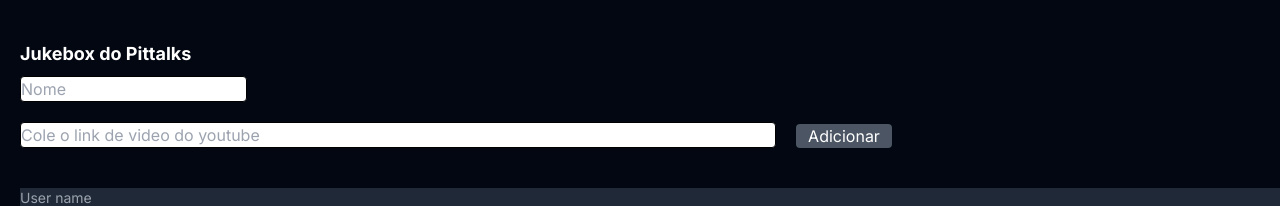
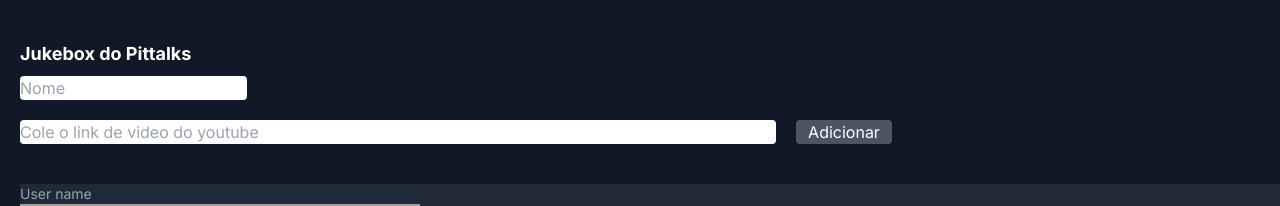
Before and after one commit to Eduardo123Andrade/jukebox, a Next.js app in the folder web/: page / in a window 1280 px wide. Shown: the top 206 px of the page. Built offline with nearby package versions, Linux system fonts and the light colour scheme; grey boxes are pictures that could not be loaded.

Commit message:
Fix - fixed layout

```diff
--- a/web/src/app/layout.tsx
+++ b/web/src/app/layout.tsx
@@ -15,7 +15,7 @@ interface RootLayoutProps {
 const RootLayout: React.FC<RootLayoutProps> = ({ children }) => {
   return (
     <html lang="en">
-      <body className={`${inter.className} bg-gray-950`}>{children}</body>
+      <body className={`${inter.className} bg-gray-900`}>{children}</body>
     </html>
   )
 }
--- a/web/src/components/Header.tsx
+++ b/web/src/components/Header.tsx
@@ -45,7 +45,7 @@ export const Header: React.FC<HeaderProps> = (props) => {
           <input
             ref={inputRef}
             type="text"
-            className=" w-[30%] rounded border border-black"
+            className=" w-[30%] rounded "
             placeholder="Nome"
             onChange={onChangeName}
           />
@@ -53,7 +53,7 @@ export const Header: React.FC<HeaderProps> = (props) => {
           <input
             ref={inputRef}
             type="text"
-            className=" w-[100%] rounded border border-black"
+            className=" w-[100%] rounded "
             placeholder="Cole o link de video do youtube"
             onChange={onGetIdFromUrl}
           />
@@ -61,9 +61,9 @@ export const Header: React.FC<HeaderProps> = (props) => {
 
         <button
           disabled={disabled}
-          className={`ml-5 w-24 self-end rounded ${
-            disabled ? 'bg-gray-600' : 'bg-blue-700'
-          }`}
+          className={`ml-5 w-24 self-end rounded
+           ${disabled ? 'bg-gray-600' : 'bg-blue-900'}
+           `}
           onClick={addIdOnList}
         >
           <label className="text-white">Adicionar</label>
```
